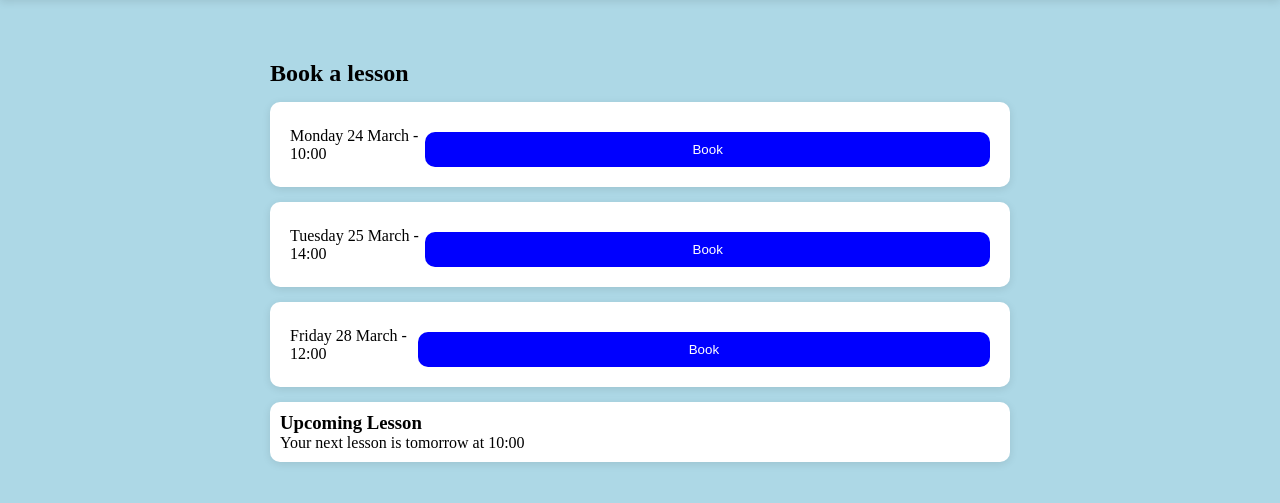
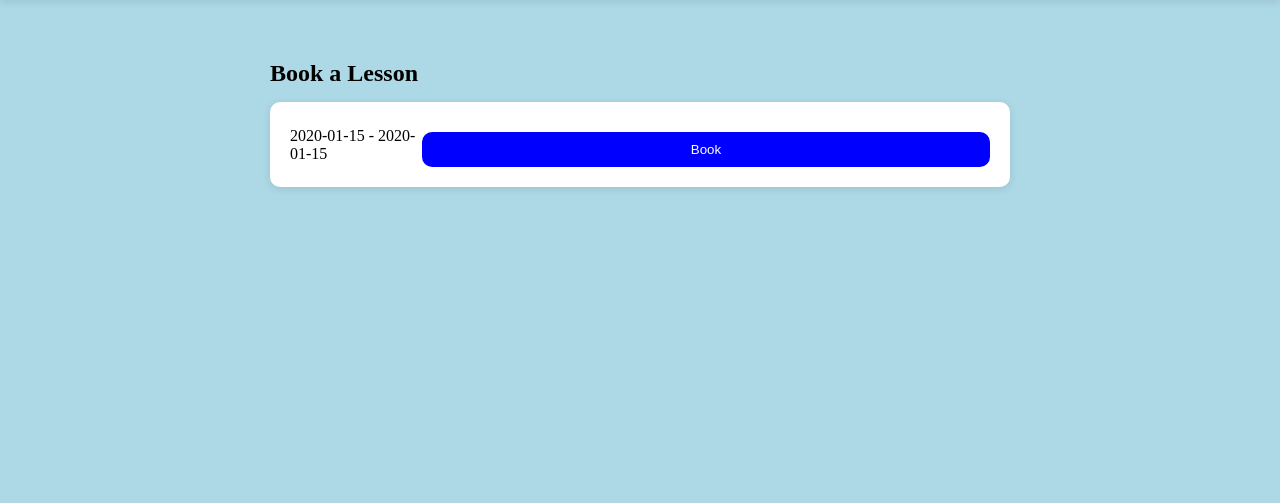
Before and after one commit to darisvelovic11/driving-school, a Flask app: template templates/booking.html in a window 1280 px wide. Shown: the part 57-560 px from the top of the page. Run offline with Flask 3, Linux system fonts and the light colour scheme; the template is opened without the code that fills it: values that come from a table or form of the project are taken from there, others are empty; tables that the repository leaves empty hold one stand-in row (values such as "Sample post").

Commit message:
Add booking system with real database slots

```diff
--- a/app.py
+++ b/app.py
@@ -138,5 +138,25 @@ def setup_slots():
     db.session.commit()
     return 'Slots created!'
 
+@app.route('/book/<int:slot_id>', methods = ['POST'])
+def book_lesson(slot_id):
+    if 'user' not in session:
+        return redirect(url_for('login'))
+
+    slot = Availability.query.get(slot_id)
+
+    if slot and not slot.is_booked:
+        slot.is_booked = True
+
+        new_lesson=Lesson(
+            student_id=session['user_id'],
+            instructor_id = slot.instructor_id,
+            date = slot.date,
+            time = slot.time,
+            status='booked'
+        )
+        db.session.add(new_lesson)
+        db.session.commit()
+    return redirect(url_for('booking'))
 if __name__ == '__main__':
     app.run(debug=True)
--- a/templates/booking.html
+++ b/templates/booking.html
@@ -13,30 +13,21 @@
 
             <div class="booking-container">
 
-             <h2>Book a lesson</h2>
+    <h2>Book a Lesson</h2>
 
-             <div class="slot-card">
-                <p>Monday 24 March - 10:00</p>
-                <button type="button">Book</button>
-            </div>
+    {% for slot in slots %}
+    <div class="slot-card">
+        <p>{{ slot.date }} - {{ slot.time }}</p>
+        <form action="/book/{{ slot.id }}" method="POST">
+            <button type="submit">Book</button>
+        </form>
+    </div>
+    {% endfor %}
 
-            <div class="slot-card">
-                <p>Tuesday 25 March - 14:00</p>
-                <button type="button">Book</button>
-            </div>
+    {% if not slots %}
+    <div class="card">
+        <p>No available slots at the moment.</p>
+    </div>
+    {% endif %}
 
-            <div class="slot-card">
-                <p>Friday 28 March - 12:00</p>
-                <button type="button">Book</button>
-            </div>
-
-            <div class="card">
-                <h3>Upcoming Lesson</h3>
-                <p>Your next lesson is tomorrow at 10:00</p>
-            </div>
-        </div>
-
-    </body>
-
-
-</html>
+</div>
```
